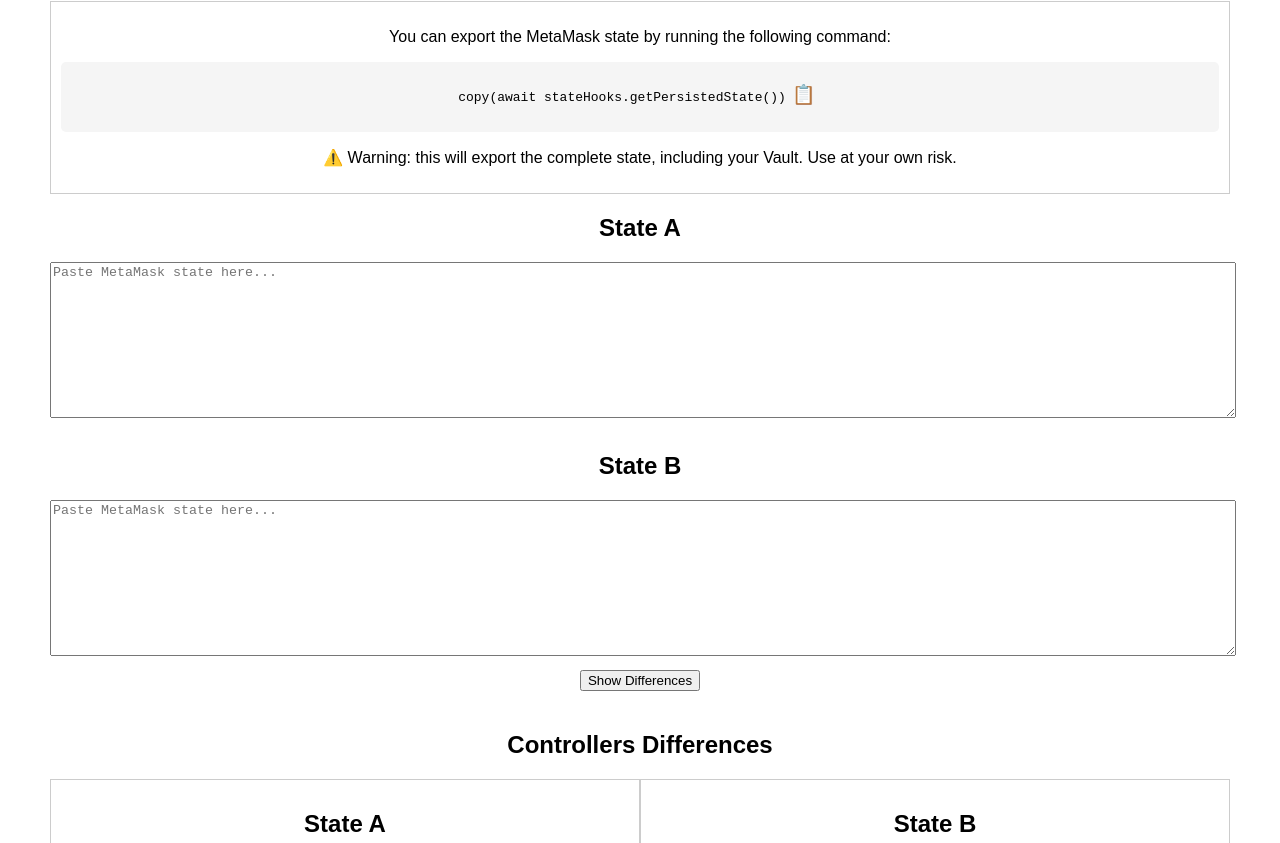
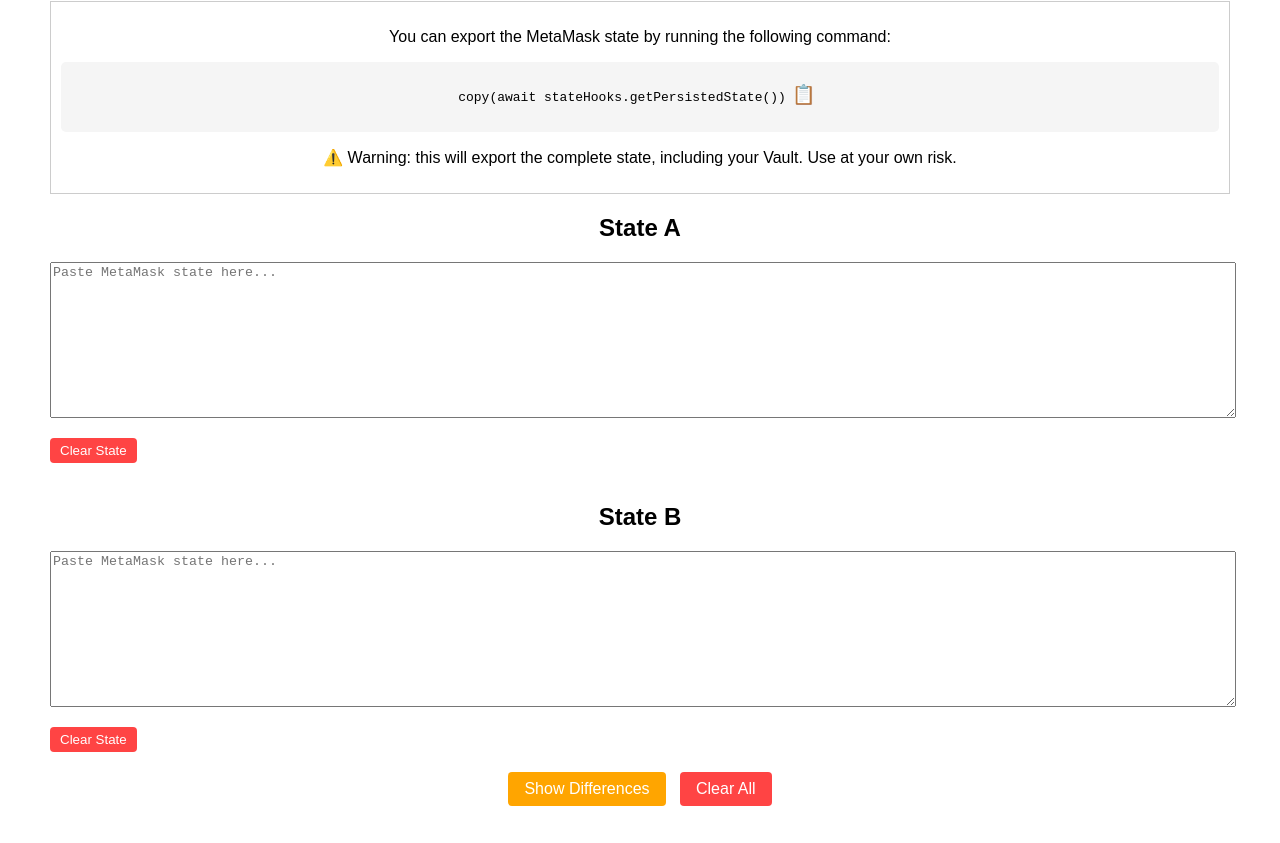
Before and after one commit to seaona/metamask-state-diff, a plain HTML site: page index.html in a window 1280 px wide. Shown: the part 107-950 px from the top of the page. Drawn offline with Linux system fonts and the light colour scheme.

Commit message:
add clear buttons

```diff
--- a/index.html
+++ b/index.html
@@ -18,14 +18,21 @@
   </div>
   <div>
     <h2>State A</h2>
-    <textarea id="input1" placeholder="Paste MetaMask state here..."></textarea>
+    <div class="input-container">
+        <textarea id="input1" placeholder="Paste MetaMask state here..."></textarea>
+        <button onclick="clearInput('input1')" class="clear-button">Clear State</button>
+    </div>
   </div>
   <div>
     <h2>State B</h2>
-    <textarea id="input2" placeholder="Paste MetaMask state here..."></textarea>
+    <div class="input-container">
+        <textarea id="input2" placeholder="Paste MetaMask state here..."></textarea>
+        <button onclick="clearInput('input2')" class="clear-button">Clear State</button>
+    </div>
   </div>
   <div class="btn">
     <button onclick="showDiff()">Show Differences</button>
+    <button onclick="clearAll()" class="clear-all-button">Clear All</button>
   </div>
   <h2>Controllers Differences</h2>
   <div class="diff-container">
--- a/script.js
+++ b/script.js
@@ -257,3 +257,14 @@
     tooltip.remove();
   }, 1000);
 }
+
+function clearInput(inputId) {
+    document.getElementById(inputId).value = '';
+}
+
+function clearAll() {
+    document.getElementById('input1').value = '';
+    document.getElementById('input2').value = '';
+    document.getElementById('diffOutput1').innerHTML = '';
+    document.getElementById('diffOutput2').innerHTML = '';
+}
--- a/styles.css
+++ b/styles.css
@@ -92,7 +92,8 @@
 }
 
 .updated {
-    background-color: #fff95b;
+    background-color: #FFA500;
+    color: #333333;
 }
 
 .equal {
@@ -102,3 +103,54 @@
 .controller-content div {
     margin-left: 20px;
 }
+
+.input-container {
+    display: flex;
+    flex-direction: column;
+    gap: 10px;
+    align-items: flex-start;
+}
+
+.clear-button {
+    padding: 5px 10px;
+    background-color: #ff4444;
+    color: white;
+    border: none;
+    border-radius: 4px;
+    cursor: pointer;
+}
+
+.clear-button:hover {
+    background-color: #cc0000;
+}
+
+.clear-all-button {
+    margin-left: 10px;
+    padding: 8px 16px;
+    background-color: #ff4444;
+    color: white;
+    border: none;
+    border-radius: 4px;
+    cursor: pointer;
+}
+
+.clear-all-button:hover {
+    background-color: #cc0000;
+}
+
+.btn button {
+    padding: 8px 16px;
+    border: none;
+    border-radius: 4px;
+    cursor: pointer;
+    font-size: 1em;
+}
+
+.btn button:first-child {
+    background-color: #FFA500;  /* Yellow-orange color for the Show Differences button */
+    color: white;
+}
+
+.btn button:first-child:hover {
+    background-color: #FF8C00;  /* Darker yellow-orange on hover */
+}
```
